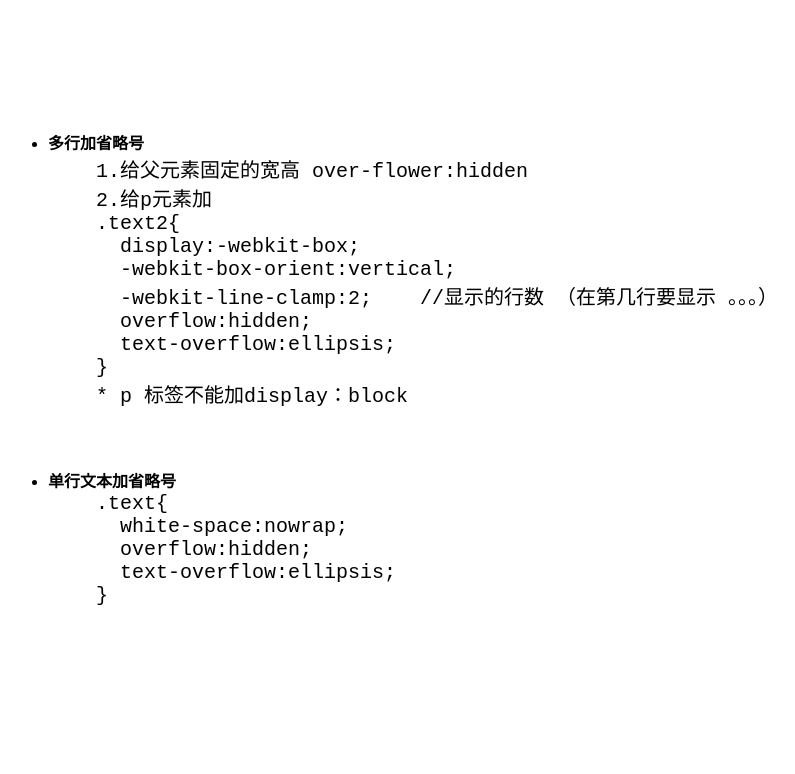
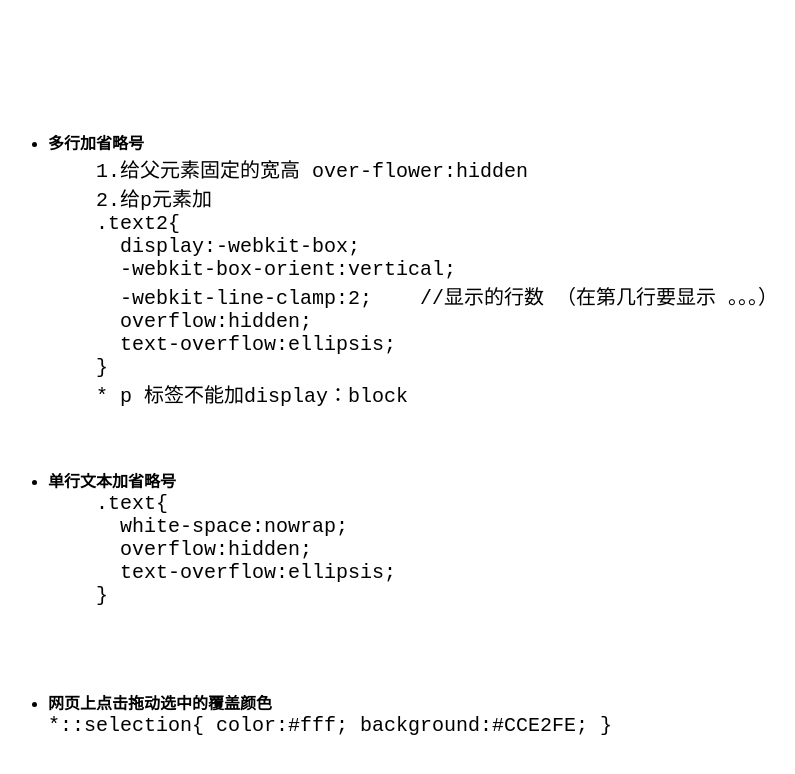
Before and after one commit to Zhang-YanRong/MISSzhang, a plain HTML site: page public/css.html in a window 1280 px wide. Shown: the whole page, without its empty margins (32-827 px from the left). Drawn offline with Linux system fonts and the light colour scheme.

Commit message:
'dfdfdfdfdfsff'

```diff
--- a/public/css.html
+++ b/public/css.html
@@ -61,6 +61,10 @@
       text-overflow:ellipsis;
     }
         </pre></li>
+        <li>
+            <p><h4>网页上点击拖动选中的覆盖颜色</h4></p>
+            <pre>*::selection{ color:#fff; background:#CCE2FE; }</pre>
+        </li>
     </ul>
 </div>
 </body>
```
Also changed, not shown: index.html (+2 -0 lines), public/promise.html (+0 -5 lines), es6.html (line endings or trailing spaces).
